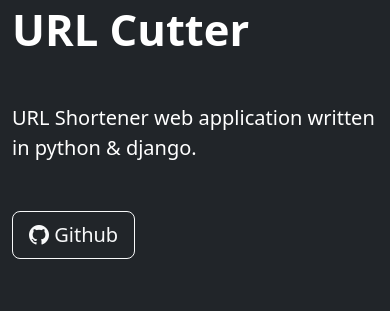
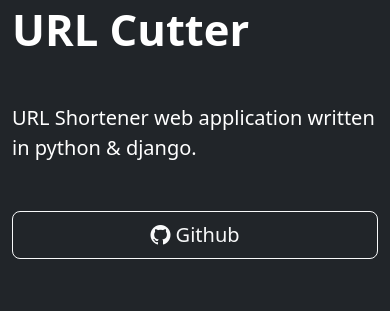
Before and after one commit to youzarsiph/django-short-links, a Django app: template templates/url_cutter/index.html in a window 390 px wide. Shown: the part 291-602 px from the top of the page. Run offline with Django 3.2, Linux system fonts and the light colour scheme; the template is opened without the code that fills it, so the values that code supplies are empty; some libraries are stand-ins or nearby versions.

Commit message:
Fixed the typo in the url of Github button in the index page

```diff
--- a/templates/url_cutter/index.html
+++ b/templates/url_cutter/index.html
@@ -10,7 +10,7 @@
                 URL Shortener web application written in python & django.
             {% endblocktranslate %}
         </p>
-        <a class="btn btn-lg btn-outline-light" href="httpd://github.com/youzarsiph/url_cutter.git">
+        <a class="btn btn-lg btn-outline-light d-block d-md-inline-block" href="https://github.com/youzarsiph/url_cutter.git">
             <i class="bi bi-github"></i>
             {% translate 'Github' %}
         </a>
```
